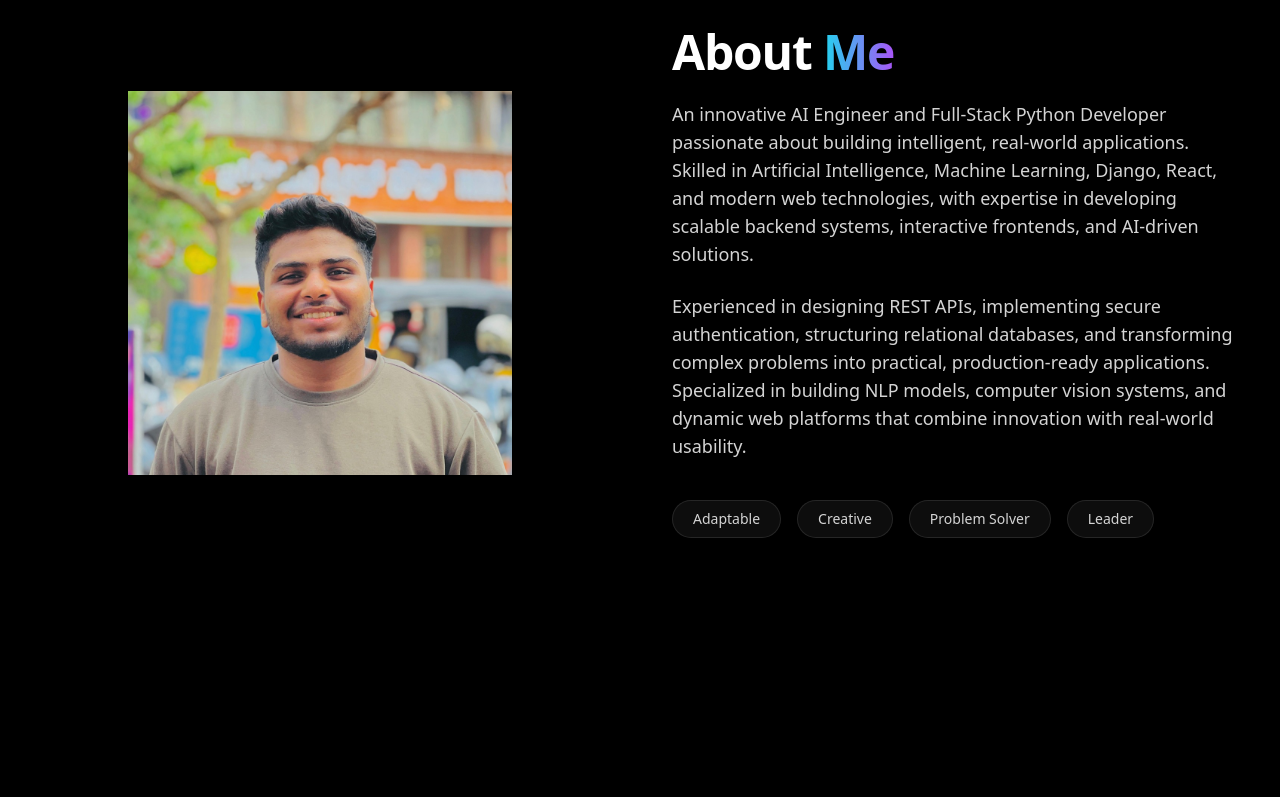
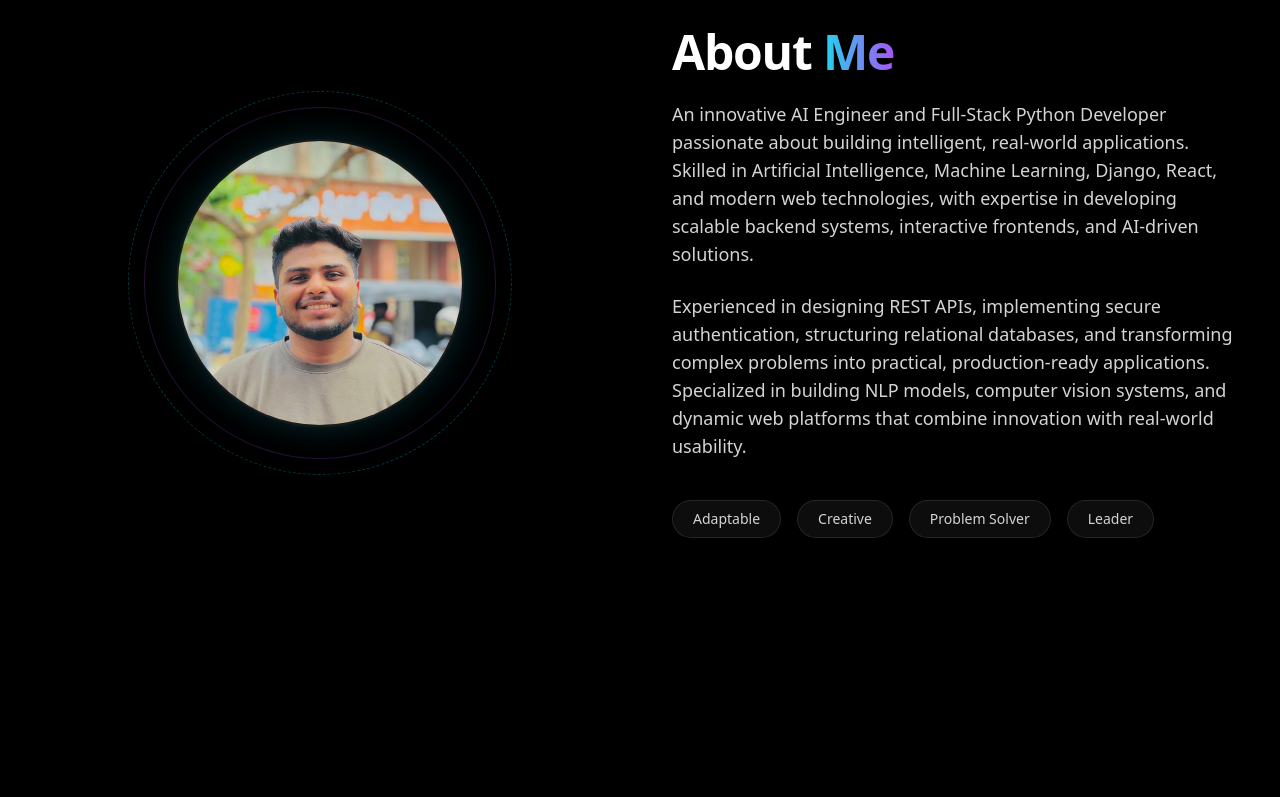
Before and after one commit to salamkareemk/Animated-Portfolio, a Next.js app: page / in a window 1280 px wide. Shown: the part 900-1697 px from the top of the page. Built offline with nearby package versions, Linux system fonts and the light colour scheme.

Commit message:
fix: make profile image wrapper relative to maintain circular shape

```diff
--- a/src/components/About.tsx
+++ b/src/components/About.tsx
@@ -33,7 +33,7 @@ export default function About() {
 
             {/* Profile Photo */}
             <div className="absolute inset-0 flex items-center justify-center">
-              <div className="w-40 h-40 sm:w-56 sm:h-56 md:w-72 md:h-72 border-2 border-white/10 rounded-full shadow-[0_0_30px_rgba(34,211,238,0.2)] overflow-hidden transition-transform duration-500 hover:scale-105">
+              <div className="relative w-40 h-40 sm:w-56 sm:h-56 md:w-72 md:h-72 border-2 border-white/10 rounded-full shadow-[0_0_30px_rgba(34,211,238,0.2)] overflow-hidden transition-transform duration-500 hover:scale-105">
                 <Image src="/profile.jpg" alt="Abdul Salam Kareem" fill className="object-cover" />
               </div>
             </div>
```
